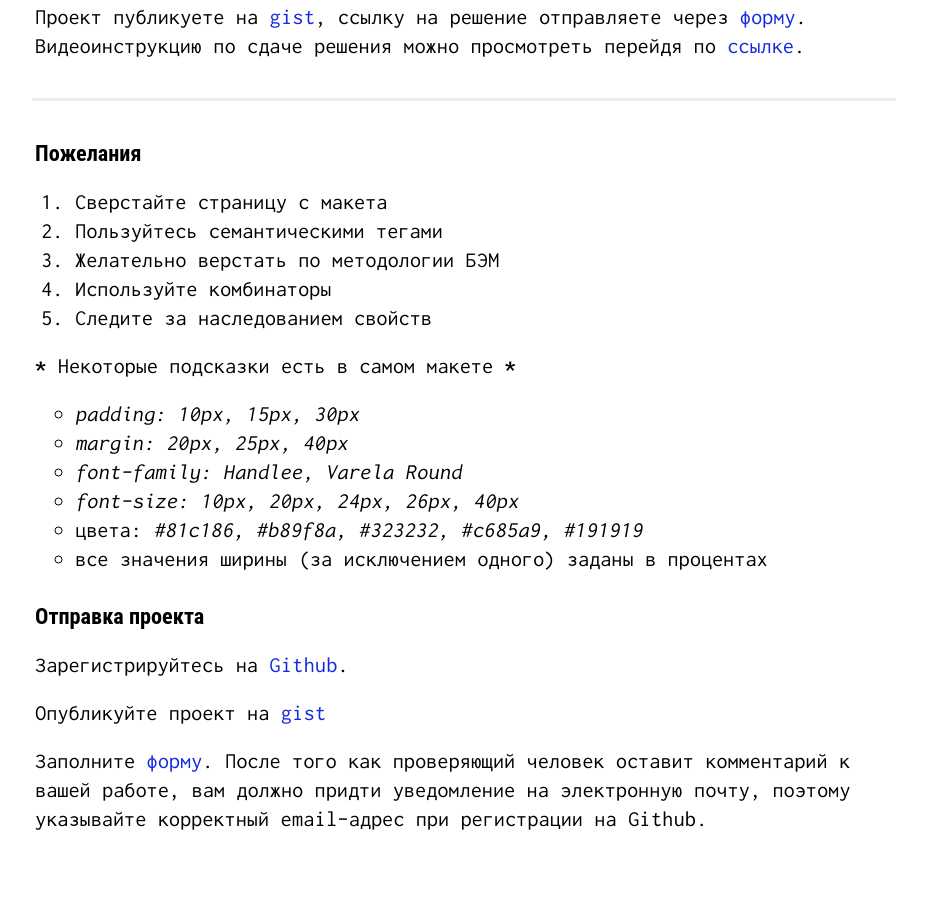
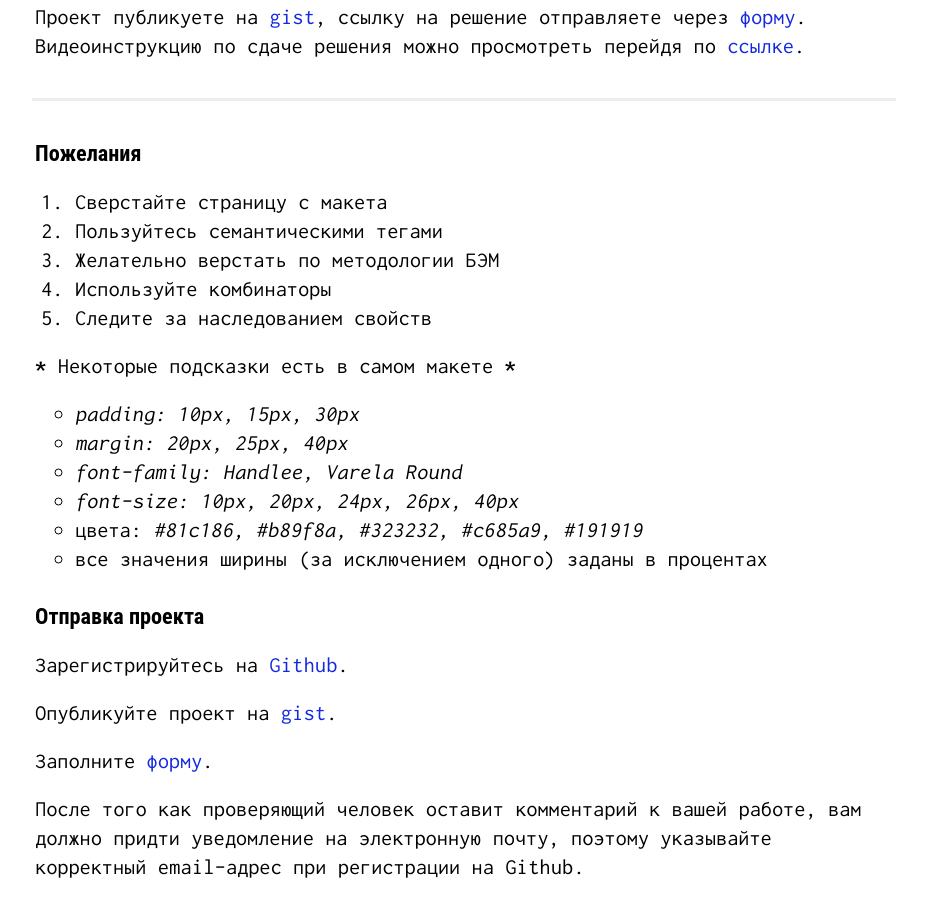
Before and after one commit to makecs50/cs138x, a Jekyll site: the page built from pset0.md, in a window 1280 px wide and 900 px high, scrolled down 909 px. Shown: the whole window, without its empty margins (176-1103 px from the left). Built offline with Jekyll 4.4.1, drawn with Linux system fonts in a browser that asks for light colours; nearby versions of some CDN libraries; before the commit the page ends 1761 px from its top, so only the background shows below that.

Commit message:
Formatting

```diff
--- a/pset0.md
+++ b/pset0.md
@@ -83,6 +83,7 @@ path: problems
           <br/>
           <h3>Отправка проекта</h3>
           <p>Зарегистрируйтесь на <a target="_blank" href="https://github.com/">Github</a>.</p>
-          <p>Опубликуйте проект на <a target="_blank" href="https://gist.github.com">gist</a></p>
-          <p>Заполните <a target="_blank" href="https://forms.gle/XokRSPjjaaoLpQ6p9">форму</a>. После того как проверяющий человек оставит комментарий к вашей работе, вам должно придти уведомление на электронную почту, поэтому указывайте корректный email-адрес при регистрации на Github.</p>
+          <p>Опубликуйте проект на <a target="_blank" href="https://gist.github.com">gist</a>.</p>
+          <p>Заполните <a target="_blank" href="https://forms.gle/XokRSPjjaaoLpQ6p9">форму</a>.</p>
+          <p>После того как проверяющий человек оставит комментарий к вашей работе, вам должно придти уведомление на электронную почту, поэтому указывайте корректный email-адрес при регистрации на Github.</p>
         </section>
```
